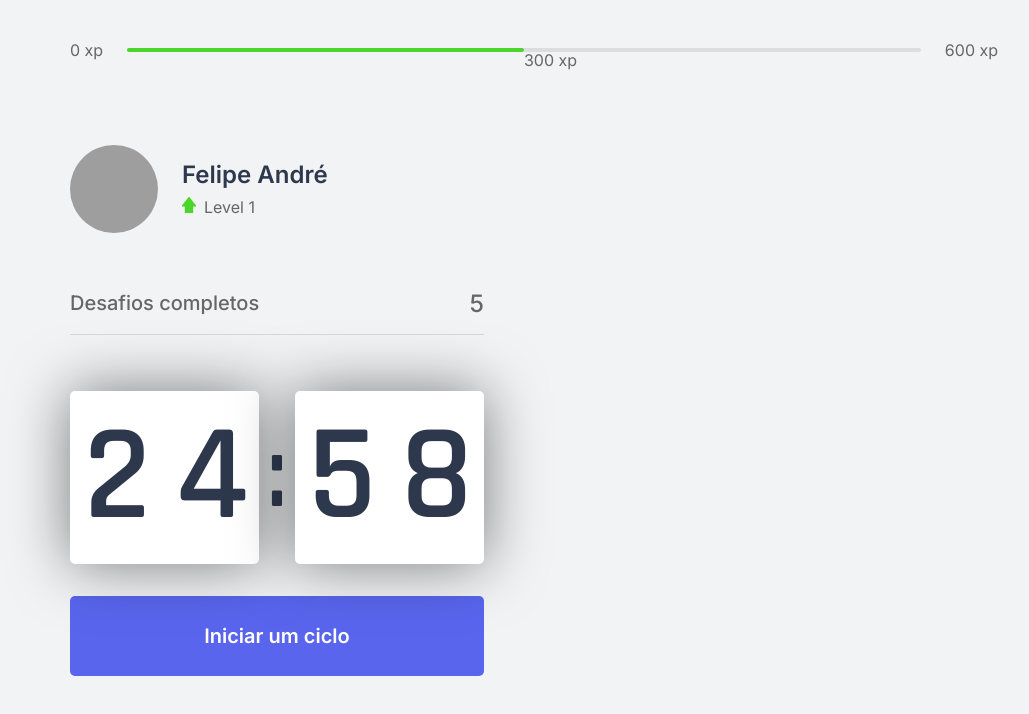
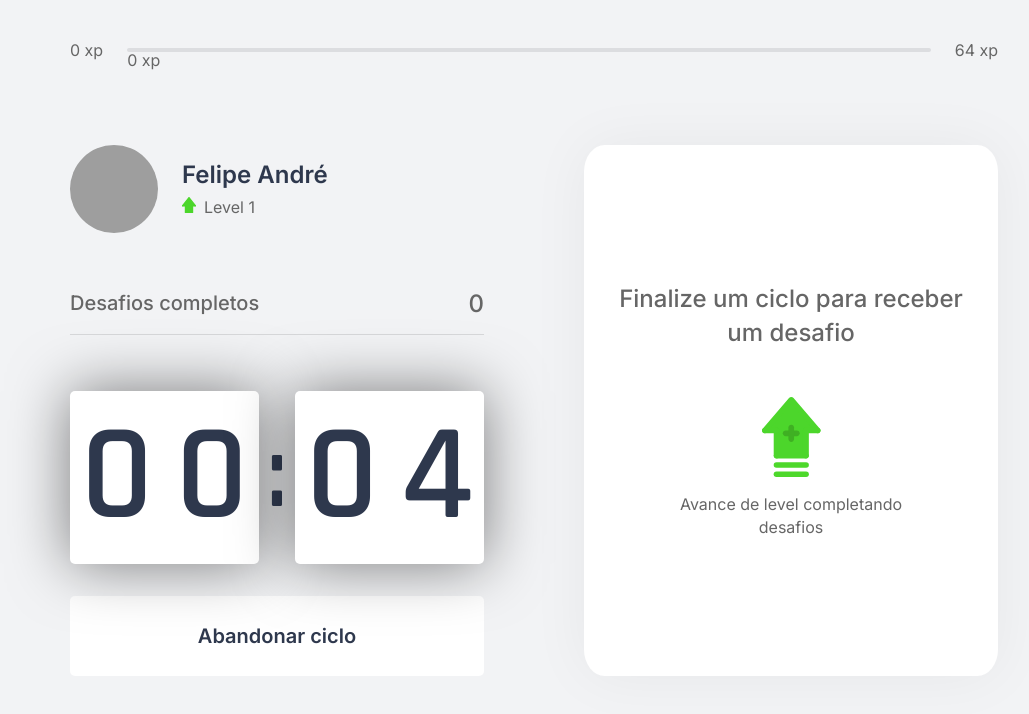
Before and after one commit to flubyGit/NLW4, a Next.js app: page / in a window 1280 px wide. Both pictures are taken after a click on the button "Iniciar um ciclo". Shown: the top 714 px of the page, without its empty margins (106-1135 px from the left). Built offline with nearby package versions, Linux system fonts and the light colour scheme; grey boxes are pictures that could not be loaded.

Commit message:
feat: add lesson three

```diff
--- /dev/null
+++ b/challenges.json
@@ -0,0 +1,62 @@
+[
+  {
+    "type": "body",
+    "description": "Estique um de seus braços com a palma da mão virada para frente e puxe os dedos para cima por 10 segundos por mão.",
+    "amount": 80
+  },
+  {
+    "type": "body",
+    "description": "Estique seu braço contra o peito e puxe-o utilizando o outro braço por 10 segundos por braço.",
+    "amount": 60
+  },
+  {
+    "type": "body",
+    "description": "Puxe seu pescoço com a ajuda da mão para a direita e para a esquerda, permanecendo na posição por alguns segundos.",
+    "amount": 70
+  },
+  {
+    "type": "body",
+    "description": "Com as duas mãos na parte de trás da cabeça, leve-a para baixo, alongando a parte de trás da região.",
+    "amount": 60
+  },
+  {
+    "type": "body",
+    "description": "Cruze as pernas e desça com as mãos esticadas em direção ao chão. Repita o movimento com a outra perna na frente.",
+    "amount": 100
+  },
+  {
+    "type": "body",
+    "description": "Sentado, abra as pernas e tente encostar as palmas das mãos no chão, repita 3 vezes por 5 segundos.",
+    "amount": 80
+  },
+  {
+    "type": "body",
+    "description": "Puxe o joelho de encontro ao peito e segure, troque de perna após 10 segundos.",
+    "amount": 50
+  },
+  {
+    "type": "body",
+    "description": "Sentado, cruze uma perna e incline seu tronco à frente, troque de perna após 10 segundos.",
+    "amount": 80
+  },
+  {
+    "type": "eye",
+    "description": "Sentado, feche os olhos e cubra-os com as palmas da mão durante 2 minutos, depois abra normalmente.",
+    "amount": 90
+  },
+  {
+    "type": "eye",
+    "description": "Em algum ambiente aberto, olhe o mais longe que puder em quatro direções por 3s, mexa apenas os olhos. Repita 3 vezes.",
+    "amount": 140
+  },
+  {
+    "type": "eye",
+    "description": "Usando os polegares, massage a área abaixo das sobrancelhas em movimentos circulares por 15 segundos.",
+    "amount": 70
+  },
+  {
+    "type": "body",
+    "description": "Em pé, gire a cintura o máximo que puder para a esquerda, segure por cinco segundos. Repita para a direita.",
+    "amount": 90
+  }
+]
--- /dev/null
+++ b/src/components/ChallengeBox/index.tsx
@@ -0,0 +1,46 @@
+import { useContext } from "react";
+import { ChallengesContext } from "../../contexts/ChallengesContext";
+import styles from "../../styles/components/ChallengeBox.module.css";
+
+export function ChallengeBox() {
+  const { activeChallenge, resetChallenge } = useContext(ChallengesContext);
+
+  return (
+    <div className={styles.challengeBoxContainer}>
+      {activeChallenge ? (
+        <div className={styles.challengeActive}>
+          <header>Ganhe {activeChallenge.amount} xp</header>
+          <main>
+            <img src={`icons/${activeChallenge.type}.svg`} alt="" />
+            <strong>Novo desafio</strong>
+            <p>{activeChallenge.description}</p>
+          </main>
+          <footer>
+            <button
+              type="button"
+              className={styles.challengeFailedButton}
+              onClick={resetChallenge}
+            >
+              Falhei
+            </button>
+            <button
+              type="button"
+              className={styles.challengeSuccessedButton}
+              onClick={() => {}}
+            >
+              Completei
+            </button>
+          </footer>
+        </div>
+      ) : (
+        <div className={styles.challengeNotActive}>
+          <strong>Finalize um ciclo para receber um desafio</strong>
+          <p>
+            <img src="icons/level-up.svg" alt="Level up" />
+            Avance de level completando desafios
+          </p>
+        </div>
+      )}
+    </div>
+  );
+}
--- a/src/components/CompletedChallenges/index.tsx
+++ b/src/components/CompletedChallenges/index.tsx
@@ -1,10 +1,13 @@
+import { useContext } from "react";
+import { ChallengesContext } from "../../contexts/ChallengesContext";
 import styles from "../../styles/components/CompletedChallenges.module.css";
 
 export function CompletedChallenges() {
+  const { challengesCompleted } = useContext(ChallengesContext);
   return (
     <div className={styles.completedChallengesContainer}>
       <span>Desafios completos</span>
-      <span>5</span>
+      <span>{challengesCompleted}</span>
     </div>
   );
 }
--- a/src/components/Countdown/index.tsx
+++ b/src/components/Countdown/index.tsx
@@ -1,9 +1,14 @@
-import { useEffect, useState } from "react";
+import { useContext, useEffect, useState } from "react";
+import { ChallengesContext } from "../../contexts/ChallengesContext";
 import styles from "../../styles/components/Countdown.module.css";
 
-export function Countdown() {
-  const [time, setTime] = useState(25 * 60);
-  const [active, setActive] = useState(false);
+let countdownTimeout: NodeJS.Timeout;
+
+export function Countdown(): JSX.Element {
+  const { startNewChallenge } = useContext(ChallengesContext);
+  const [time, setTime] = useState(0.1 * 60);
+  const [isActive, setIsActive] = useState(false);
+  const [hasFinished, setHasFinished] = useState(false);
 
   const minutes = Math.floor(time / 60);
   const seconds = time % 60;
@@ -12,16 +17,25 @@ export function Countdown() {
   const [secondLeft, secondRight] = String(seconds).padStart(2, "0").split("");
 
   function startCountdown() {
-    setActive(true);
+    setIsActive(true);
+  }
+  function resetCountdown() {
+    clearTimeout(countdownTimeout);
+    setIsActive(false);
+    setTime(0.1 * 60);
   }
 
   useEffect(() => {
-    if (active && time > 0) {
-      setTimeout(() => {
+    if (isActive && time > 0) {
+      countdownTimeout = setTimeout(() => {
         setTime(time - 1);
       }, 1000);
+    } else if (isActive && time === 0) {
+      setHasFinished(true);
+      setIsActive(false);
+      startNewChallenge();
     }
-  }, [active, time]);
+  }, [isActive, time]);
 
   return (
     <div>
@@ -36,6 +50,22 @@ export function Countdown() {
           <span>{secondRight}</span>
         </div>
       </div>
+
+      {hasFinished ? (
+        <button disabled className={styles.countdownButton}>
+          Ciclo encerrado
+        </button>
+      ) : (
+        <>
+          {isActive && !hasFinished ? (
+            <button
+              type="button"
+              className={`${styles.countdownButton} ${styles.countdownButtonActive}`}
+              onClick={resetCountdown}
+            >
+              Abandonar ciclo
+            </button>
+          ) : (
             <button
               type="button"
               className={styles.countdownButton}
@@ -43,6 +73,9 @@ export function Countdown() {
             >
               Iniciar um ciclo
             </button>
+          )}
+        </>
+      )}
     </div>
   );
 }
--- a/src/components/ExperienceBar/index.tsx
+++ b/src/components/ExperienceBar/index.tsx
@@ -1,16 +1,27 @@
+import { useContext } from "react";
+import { ChallengesContext } from "../../contexts/ChallengesContext";
 import styles from "../../styles/components/ExperienceBar.module.css";
 
 export function ExperienceBar(): JSX.Element {
+  const { currentExperience, experienceToNextLevel } = useContext(
+    ChallengesContext
+  );
+
+  const percentToNextLevel =
+    Math.round(currentExperience * 100) / experienceToNextLevel;
   return (
     <header className={styles.experienceBar}>
       <span>0 xp</span>
       <div>
-        <div style={{ width: "50%" }} />
-        <span className={styles.currentExperience} style={{ left: "50%" }}>
-          300 xp
+        <div style={{ width: `${percentToNextLevel}%` }} />
+        <span
+          className={styles.currentExperience}
+          style={{ left: `${percentToNextLevel}%` }}
+        >
+          {currentExperience} xp
         </span>
       </div>
-      <span>600 xp</span>
+      <span>{experienceToNextLevel} xp</span>
     </header>
   );
 }
--- /dev/null
+++ b/src/contexts/ChallengesContext.tsx
@@ -0,0 +1,64 @@
+import { createContext, ReactNode, useState } from "react";
+import challenges from "../../challenges.json";
+
+interface Challenge {
+  type: "body" | "eye";
+  description: string;
+  amount: number;
+}
+
+interface ChallengesContextData {
+  level: number;
+  currentExperience: number;
+  challengesCompleted: number;
+  experienceToNextLevel: number;
+  levelUp: () => void;
+  startNewChallenge: () => void;
+  resetChallenge: () => void;
+  activeChallenge: Challenge;
+}
+
+interface ChallengesProviderProps {
+  children: ReactNode;
+}
+
+export const ChallengesContext = createContext({} as ChallengesContextData);
+
+export function ChallengesProvider({ children }: ChallengesProviderProps) {
+  const [level, setLevel] = useState(1);
+  const [currentExperience, setCurrentExperience] = useState<number>(0);
+  const [challengesCompleted, setChallengesCompleted] = useState<number>(0);
+  const [activeChallenge, setActiveChallenge] = useState(null);
+
+  const experienceToNextLevel = Math.pow((level + 1) * 4, 2);
+
+  function levelUp() {
+    setLevel(level + 1);
+  }
+
+  function resetChallenge() {
+    setActiveChallenge(null);
+  }
+
+  function startNewChallenge() {
+    const randomChallengeIndex = Math.floor(Math.random() * challenges.length);
+    const challenge = challenges[randomChallengeIndex];
+    setActiveChallenge(challenge);
+  }
+  return (
+    <ChallengesContext.Provider
+      value={{
+        level,
+        levelUp,
+        currentExperience,
+        challengesCompleted,
+        startNewChallenge,
+        activeChallenge,
+        resetChallenge,
+        experienceToNextLevel,
+      }}
+    >
+      {children}
+    </ChallengesContext.Provider>
+  );
+}
--- a/src/pages/_app.tsx
+++ b/src/pages/_app.tsx
@@ -1,7 +1,12 @@
+import { ChallengesProvider } from "../contexts/ChallengesContext";
 import "../styles/global.css";
 
 function MyApp({ Component, pageProps }): JSX.Element {
-  return <Component {...pageProps} />;
+  return (
+    <ChallengesProvider>
+      <Component {...pageProps} />
+    </ChallengesProvider>
+  );
 }
 
 export default MyApp;
--- a/src/pages/index.tsx
+++ b/src/pages/index.tsx
@@ -1,4 +1,5 @@
 import Head from "next/head";
+import { ChallengeBox } from "../components/ChallengeBox";
 import { CompletedChallenges } from "../components/CompletedChallenges";
 import { Countdown } from "../components/Countdown";
 import { ExperienceBar } from "../components/ExperienceBar";
@@ -18,7 +19,9 @@ export default function App(): JSX.Element {
           <CompletedChallenges />
           <Countdown />
         </div>
-        <div></div>
+        <div>
+          <ChallengeBox />
+        </div>
       </section>
     </div>
   );
--- /dev/null
+++ b/src/styles/components/ChallengeBox.module.css
@@ -0,0 +1,89 @@
+.challengeBoxContainer {
+  height: 100%;
+  background-color: var(--white);
+  border-radius: 5%;
+  box-shadow: 0 0 60px rgba(0, 0, 0, 0.05);
+  padding: 1.5rem 2rem;
+
+  display: flex;
+  flex-direction: column;
+  align-items: center;
+  justify-content: center;
+  text-align: center;
+}
+.challengeNotActive {
+  display: flex;
+  flex-direction: column;
+  align-items: center;
+}
+.challengeNotActive strong {
+  font-size: 1.5rem;
+  font-weight: 500;
+  line-height: 1.4;
+}
+.challengeNotActive p {
+  display: flex;
+  flex-direction: column;
+  align-items: center;
+  line-height: 1.4;
+  max-width: 70%;
+  margin-top: 3rem;
+}
+.challengeNotActive p img {
+  margin-bottom: 1rem;
+}
+.challengeActive {
+  height: 100%;
+  display: flex;
+  flex-direction: column;
+}
+.challengeActive header {
+  color: var(--blue);
+  font-weight: 600;
+  font-size: 1.25rem;
+  padding: 0 2rem 1.5rem;
+  border-bottom: 1px solid var(--gray-line);
+}
+.challengeActive main {
+  flex: 1;
+  display: flex;
+  flex-direction: column;
+  align-items: center;
+  justify-content: center;
+}
+.challengeActive main strong {
+  font-weight: 600;
+  font-size: 2rem;
+  color: var(--title);
+  margin: 1.5rem 0 1rem;
+}
+.challengeActive main p {
+  line-height: 1.5;
+}
+.challengeActive footer {
+  display: grid;
+  grid-template-columns: repeat(2, 1fr);
+  gap: 1rem;
+}
+.challengeActive footer button {
+  height: 3rem;
+  display: flex;
+  align-items: center;
+  justify-content: center;
+  border: 0;
+  border-radius: 5px;
+  color: var(--white);
+  font-size: 1rem;
+  font-weight: 600;
+
+  transition: filter 0.2s;
+}
+.challengeActive footer button.challengeFailedButton {
+  background-color: var(--red);
+}
+.challengeActive footer button.challengeSuccessedButton {
+  background-color: var(--green);
+}
+.challengeActive footer button:hover {
+  filter: brightness(0.9);
+}
--- a/src/styles/components/Countdown.module.css
+++ b/src/styles/components/Countdown.module.css
@@ -50,6 +50,19 @@
   font-weight: 600;
   transition: background-color 0.2s;
 }
-.countdownButton:hover {
+.countdownButton:not(:disabled):hover {
   background-color: var(--blue-dark);
 }
+.countdownButtonActive {
+  background-color: var(--white);
+  color: var(--title);
+}
+.countdownButton:disabled {
+  background-color: var(--white);
+  color: var(--text);
+  cursor: not-allowed;
+}
+.countdownButtonActive:not(:disabled):hover {
+  background-color: var(--red);
+  color: var(--white);
+}
```
Also changed, not shown: src/styles/components/Home.module.css (added). Lines whose indentation alone changed are shown as unchanged.
